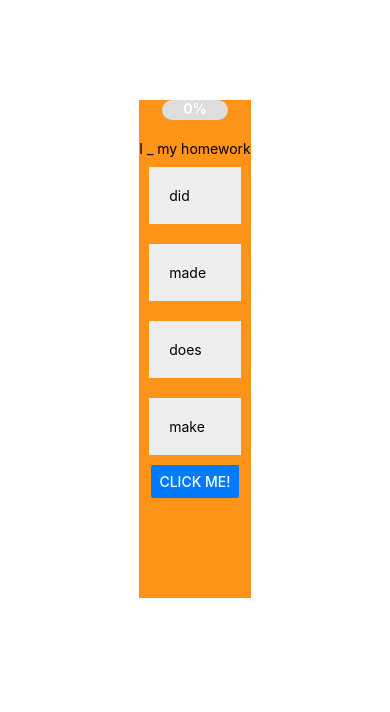
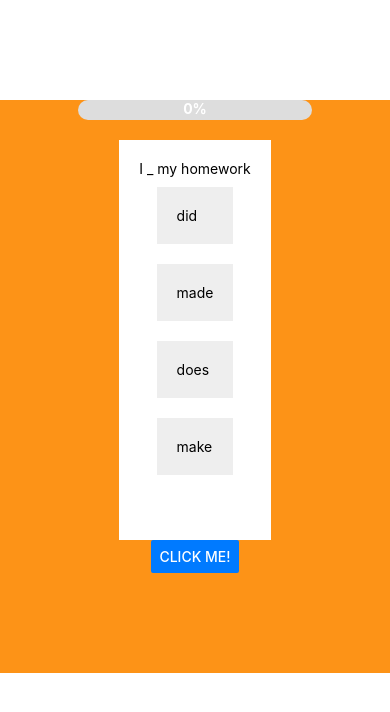
Before and after one commit to eugeneskom/engUkr, a React Native app: screen / in a window 390 px wide. Shown: the top 712 px of the page. Built offline with nearby package versions, Linux system fonts and the light colour scheme.

Commit message:
added comments in progressbar and preposition

```diff
--- a/components/Prepositions/Preposition.tsx
+++ b/components/Prepositions/Preposition.tsx
@@ -1,6 +1,11 @@
 import React, { useEffect, useState } from "react";
 import { FlatList, Text, View, TouchableOpacity, Button } from "react-native";
 import ProgressBar from "../ProgressBar/ProgressBar";
+
+// FUTURE TASK
+// Need to add functionality that will alow me to show the progress (percentage) right away,
+// but still stay on the same screen until user clicks next btn
+
 
 type preposObj = {
   id: number;
@@ -86,18 +91,28 @@ export default function Preposition({ prepRows }: PrepositionProps) {
 const Styles = {
   container: {
     flex: 1,
-    justifyContent: "stretch",
+    width: '100%',
+    flexDirection: 'column',
+    justifyContent: "flex-start",
     alignItems: "center",
     backgroundColor: "#FD9317",
   },
   content: {
-    alignSelf: "flex-start",
+    justifyContent: 'center',
+    alignItems: 'center',
+    backgroundColor: '#fff',
+    padding: 20,
+    height: 400
   },
   item: {
     padding: 20,
     backgroundColor: "#eee",
     margin: 10,
   },
+  list:{
+    marginBottom: 20,
+  },
   nextBtn: {
+    borderRadius: 20
   },
 };
--- a/components/ProgressBar/ProgressBar.tsx
+++ b/components/ProgressBar/ProgressBar.tsx
@@ -7,14 +7,18 @@ interface progBarProps {
 }
 
 const ProgressBar = ({ total, answered }: progBarProps) => {
+  // The component accepts total questions and answered ones, and renders the progress to the screen
   const [progress, setProgress] = useState(new Animated.Value(0));
 
   useEffect(() => {
+    const ANIM_DUR = 500;
+
     Animated.timing(progress, {
       toValue: answered,
-      duration: 500, // Adjust the duration of the animation (in milliseconds) as per your preference
+      duration: ANIM_DUR, // Adjust the duration of the animation (in milliseconds) as per your preference
       useNativeDriver: false, // 'true' if you want to use the native driver for performance (only available for certain properties)
     }).start();
+
   }, [answered, progress]);
 
   const widthAnimation = progress.interpolate({
@@ -26,7 +30,7 @@ const ProgressBar = ({ total, answered }: progBarProps) => {
   return (
     <View style={styles.progressBar}>
       <Animated.View style={[styles.progress, { width: widthAnimation }]} />
-      <Text style={styles.progressText}>{`${Math.round((answered / total) * 100)}%`}</Text>
+      <Text style={styles.progressText}>{`${ answered > 0 ? Math.round((answered / total) * 100) : 0}%`}</Text>
     </View>
   );
 };
```
Also changed, not shown: components/MatchWords/MatchWords.tsx (+6 -9 lines).
